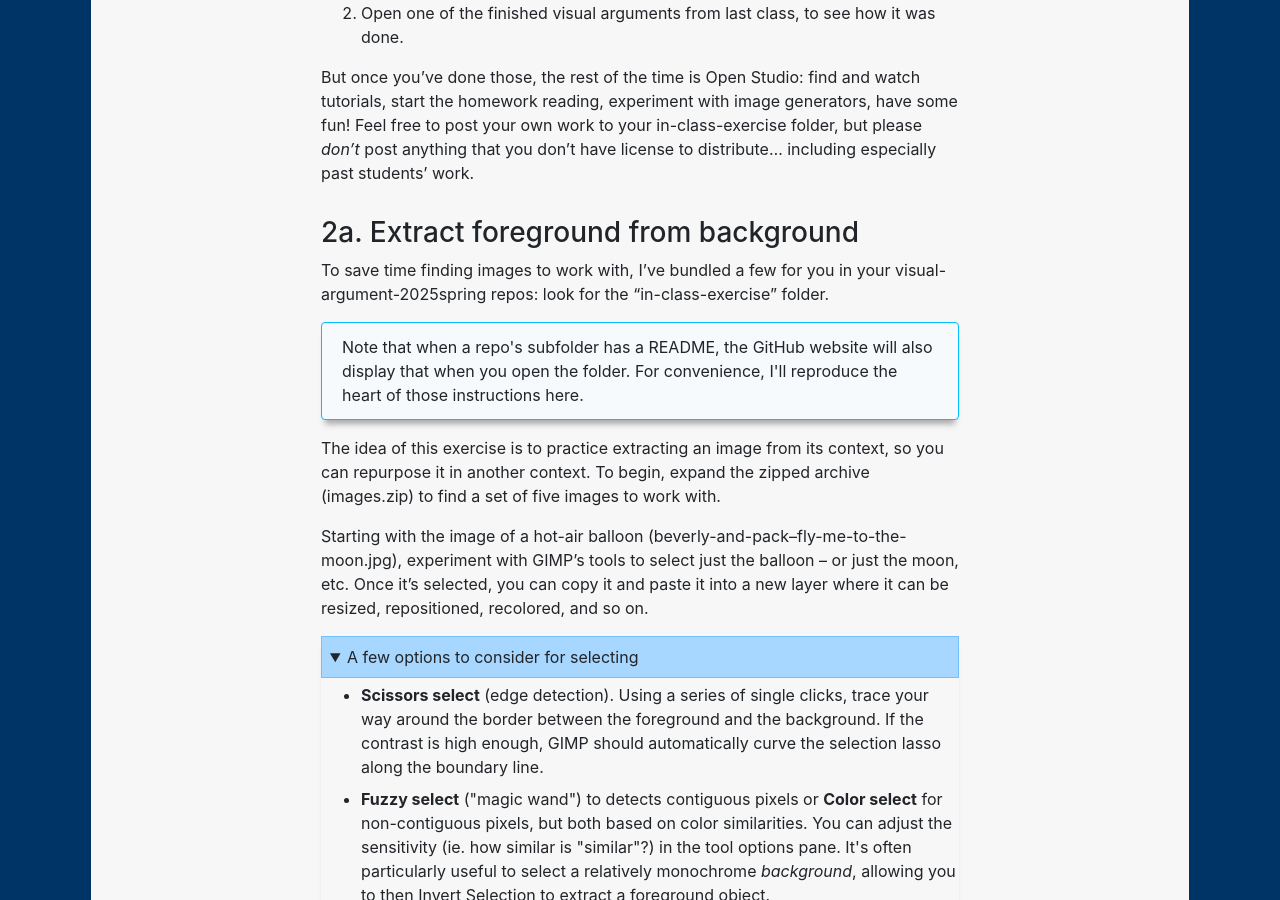
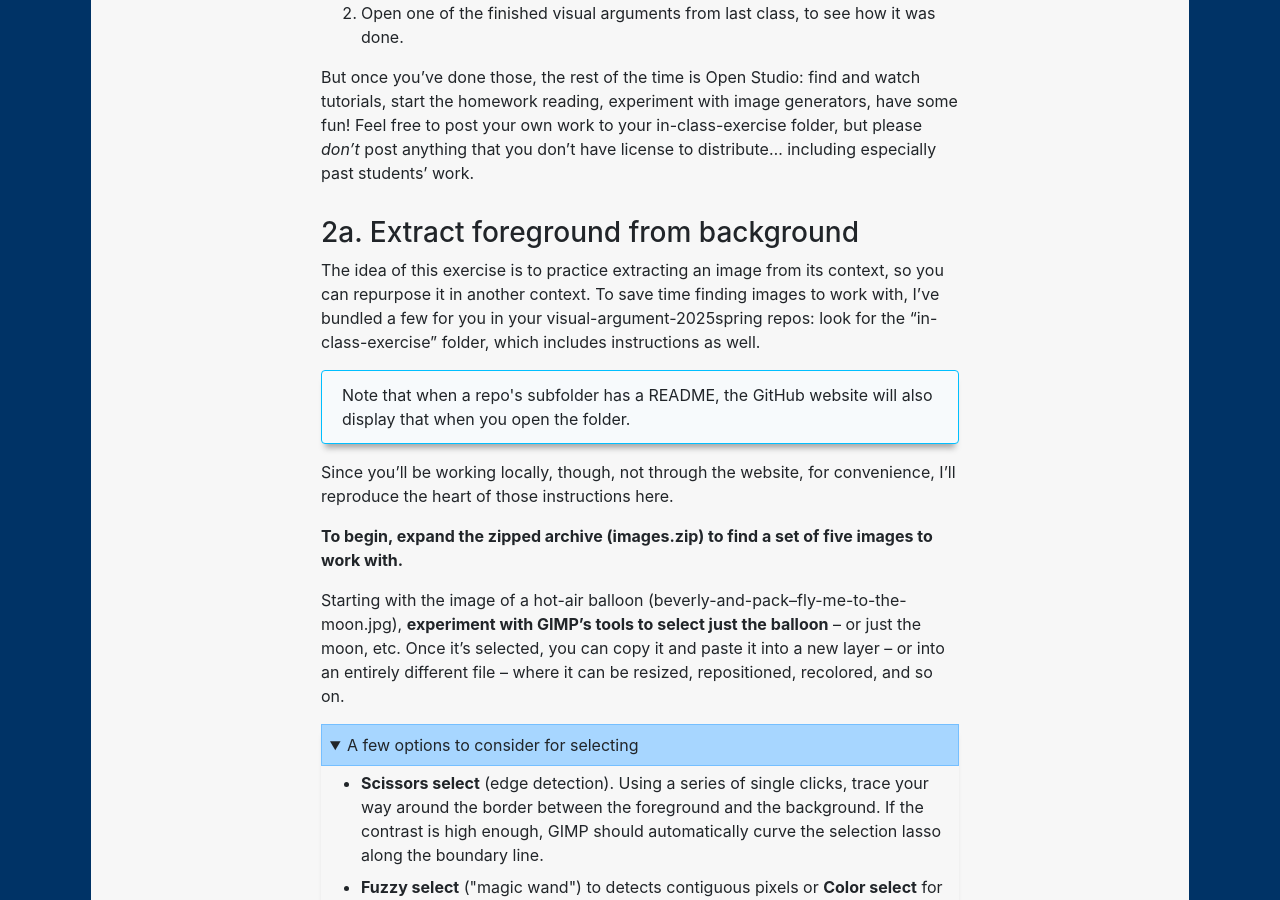
Before and after one commit to benmiller314/cdm2025spring, a Jekyll site: the page built from plans/lesson-10.md, in a window 1280 px wide and 900 px high, scrolled down 1583 px. Built offline with Jekyll 4.4.1, drawn with Linux system fonts in a browser that asks for light colours; our own code applies the rules of GitHub Pages for plain Markdown files.

Commit message:
minor tweaks to wording of in-class exercise intro

```diff
--- a/plans/lesson-10.md
+++ b/plans/lesson-10.md
@@ -68,13 +68,15 @@ But once you've done those, the rest of the time is Open Studio: find and watch
 
 ### 2a. Extract foreground from background
 
-To save time finding images to work with, I've bundled a few for you in your visual-argument-2025spring repos: look for the "in-class-exercise" folder.
+The idea of this exercise is to practice extracting an image from its context, so you can repurpose it in another context. To save time finding images to work with, I've bundled a few for you in your visual-argument-2025spring repos: look for the "in-class-exercise" folder, which includes instructions as well.
 
-<aside class="alert alert-white">Note that when a repo's subfolder has a README, the GitHub website will also display that when you open the folder. For convenience, I'll reproduce the heart of those instructions here.</aside>
+<aside class="alert alert-white">Note that when a repo's subfolder has a README, the GitHub website will also display that when you open the folder.</aside>
 
-The idea of this exercise is to practice extracting an image from its context, so you can repurpose it in another context. To begin, expand the zipped archive (images.zip) to find a set of five images to work with.
+Since you'll be working locally, though, not through the website, for convenience, I'll reproduce the heart of those instructions here.
 
-Starting with the image of a hot-air balloon (beverly-and-pack--fly-me-to-the-moon.jpg), experiment with GIMP's tools to select just the balloon – or just the moon, etc. Once it's selected, you can copy it and paste it into a new layer where it can be resized, repositioned, recolored, and so on.
+ **To begin, expand the zipped archive (images.zip) to find a set of five images to work with.**
+
+Starting with the image of a hot-air balloon (beverly-and-pack--fly-me-to-the-moon.jpg), **experiment with GIMP's tools to select just the balloon** – or just the moon, etc. Once it's selected, you can copy it and paste it into a new layer – or into an entirely different file – where it can be resized, repositioned, recolored, and so on.
 
 <details open><summary>A few options to consider for selecting</summary>
     <ul>
```
